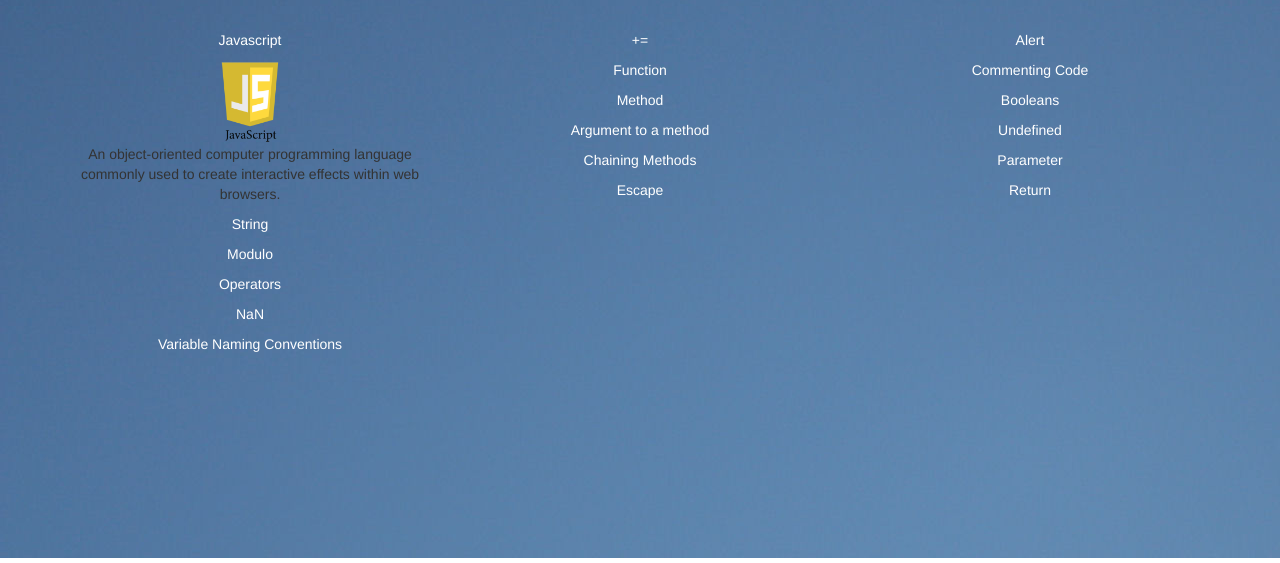
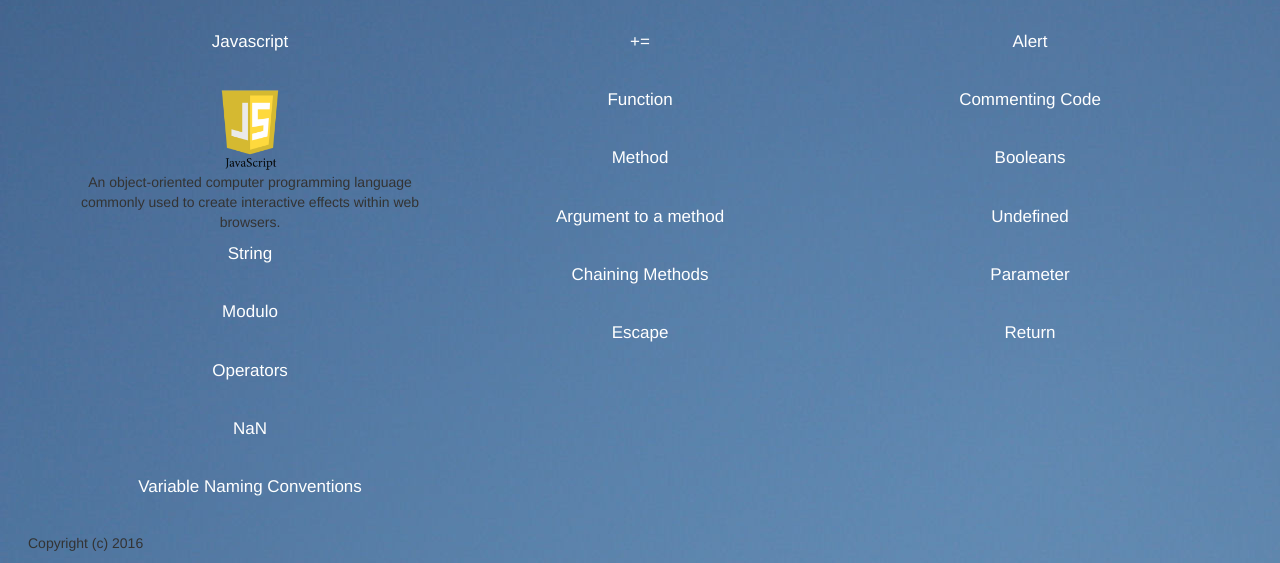
Before and after one commit to ecutler718/flashcards, a plain HTML site: page index.html in a window 1280 px wide. Both pictures are taken after a click on the element "Javascript". Shown: the part 242-805 px from the top of the page. Drawn offline with nearby package versions, Linux system fonts and the light colour scheme.

Commit message:
add styling and new java next function

```diff
--- a/index.html
+++ b/index.html
@@ -29,37 +29,37 @@
        <div class="row">
         <div class="col-sm-4">
           <div class="java">
-            <p class=" initially-showing clickable clickable:hover">
+            <p class="title initially-showing clickable clickable:hover">
             Javascript
             </p>
             <p class="initially-hidden"><img src="img/java.png" alt="" />An object-oriented computer programming language commonly used to create interactive effects within web browsers.</p>
           </div>
           <div class="string">
-            <p class=" initially-showing clickable clickable:hover">
+            <p class="title initially-showing clickable clickable:hover">
             String
             </p>
             <p class="initially-hidden"><img src="img/string.gif" alt="" />The String() function converts the value of an object to a string.</p>
           </div>
           <div class="modulo">
-            <p class=" initially-showing clickable clickable:hover">
+            <p class="title initially-showing clickable clickable:hover">
             Modulo
             </p>
             <p class="initially-hidden"><img src="img/modulo.jpg" alt="" />The modular operator (%) returns the division remainder.</p>
           </div>
           <div class="operators">
-            <p class=" initially-showing clickable clickable:hover">
+            <p class="title initially-showing clickable clickable:hover">
             Operators
             </p>
             <p class="initially-hidden"><img src="img/operator.cms" alt="" /> The definition of an operator is a symbol that is used to perform an operation. Most often these operations are arithmetic (addition, subtraction, etc), but not always.</p>
           </div>
           <div class="nan">
-            <p class=" initially-showing clickable clickable:hover">
+            <p class="title initially-showing clickable clickable:hover">
             NaN
             </p>
             <p class="initially-hidden"><img src="img/nan.jpg" alt="" />The NaN property represents "Not-a-Number" value. This property indicates that a value is not a legal number.</p>
           </div>
           <div class="variable">
-            <p class=" initially-showing clickable clickable:hover">
+            <p class="title initially-showing clickable clickable:hover">
             Variable Naming Conventions
             </p>
             <p class="initially-hidden"><img src="img/variable.jpeg" alt="" />JavaScript variables are containers for storing data values.</p>
@@ -67,37 +67,37 @@
         </div>
         <div class="col-sm-4">
           <div class="plus">
-            <p class=" initially-showing clickable clickable:hover">
+            <p class="title initially-showing clickable clickable:hover">
             +=
             </p>
             <p class="initially-hidden"><img src="img/plus.png" alt="" />+ means to add, and = is equals.</p>
           </div>
           <div class="function">
-            <p class=" initially-showing clickable clickable:hover">
+            <p class="title initially-showing clickable clickable:hover">
             Function
             </p>
             <p class="initially-hidden"><img src="img/function.png" alt="" />A JavaScript function is a block of code designed to perform a particular task.</p>
           </div>
           <div class="method">
-            <p class=" initially-showing clickable clickable:hover">
+            <p class="title initially-showing clickable clickable:hover">
             Method
             </p>
             <p class="initially-hidden"><img src="img/method.jpg" alt="" />JavaScript methods are the actions that can be performed on objects.</p>
           </div>
           <div class="argument">
-            <p class=" initially-showing clickable clickable:hover">
+            <p class="title initially-showing clickable clickable:hover">
             Argument to a method
             </p>
             <p class="initially-hidden"><img src="img/argument.jpeg" alt="" />Function arguments are the real values passed to (and received by) the function.</p>
           </div>
           <div class="chaining">
-            <p class=" initially-showing clickable clickable:hover">
+            <p class="title initially-showing clickable clickable:hover">
             Chaining Methods
             </p>
             <p class="initially-hidden"><img src="img/chainging.jpg" alt="" />Method chaining is a technique that can be used to simplify code in scenarios that involve calling multiple functions on the same object consecutively.</p>
           </div>
           <div class="escape">
-            <p class=" initially-showing clickable clickable:hover">
+            <p class="title initially-showing clickable clickable:hover">
             Escape
             </p>
             <p class="initially-hidden"><img src="img/escape.jpg" alt="" />This function makes a string portable, so it can be transmitted across any network to any computer that supports ASCII characters.</p>
@@ -105,37 +105,37 @@
         </div>
         <div class="col-sm-4">
           <div class="aler">
-            <p class="initially-showing clickable clickable:hover">
+            <p class="title initially-showing clickable clickable:hover">
             Alert
             </p>
             <p class="initially-hidden"><img src="img/alert.jpg" alt="" />The alert() method displays an alert box with a specified message and an OK button.</p>
           </div>
           <div class="commenting">
-            <p class=" initially-showing clickable clickable:hover">
+            <p class="title initially-showing clickable clickable:hover">
             Commenting Code
             </p>
             <p class="initially-hidden"><img src="img/commenting.jpg" alt="" /> JavaScript comments can be used to explain JavaScript code, and to make it more readable.</p>
           </div>
           <div class="booleans">
-            <p class=" initially-showing clickable clickable:hover">
+            <p class="title initially-showing clickable clickable:hover">
             Booleans
             </p>
             <p class="initially-hidden"><img src="img/Booleans.png" alt="" />A JavaScript Boolean represents one of two values: true or false.</p>
           </div>
           <div class="undefined">
-            <p class=" initially-showing clickable clickable:hover">
+            <p class="title initially-showing clickable clickable:hover">
             Undefined
             </p>
             <p class="initially-hidden"><img src="img/undefined.jpeg" alt="" />The undefined property indicates that a variable has not been assigned a value.</p>
           </div>
           <div class="parameter">
-            <p class=" initially-showing clickable clickable:hover">
+            <p class="title initially-showing clickable clickable:hover">
             Parameter
             </p>
             <p class="initially-hidden"><img src="img/parameter.png" alt="" />A Parameter is a variable that is passed to a function as part of the function call. The parameters that you pass supply values to the arguments defined within the function.</p>
           </div>
           <div class="return">
-            <p class=" initially-showing clickable clickable:hover">
+            <p class="title initially-showing clickable clickable:hover">
               Return
             </p>
             <p class="initially-hidden"><img src="img/return.jpg" alt="" />The return statement ends function execution and specifies a value to be returned to the function caller.</p>
@@ -143,6 +143,8 @@
         </div>
       </div>
     </div>
-
+    <div class="footer">
+      <p>Copyright (c) 2016</p>
+    </div>
   </body>
 </html>
--- a/js/scripts.js
+++ b/js/scripts.js
@@ -1,56 +1,61 @@
 $(function() {
-    $(".java").click(function() {
-      $(".java .initially-hidden").slideToggle();
-    });
-    $(".string").click(function() {
-      $(".string .initially-hidden").slideToggle();
-    });
-    $(".modulo").click(function() {
-      $(".modulo .initially-hidden").slideToggle();
-    });
-    $(".operators").click(function() {
-      $(".operators .initially-hidden").slideToggle();
-    });
-    $(".nan").click(function() {
-      $(".nan .initially-hidden").slideToggle();
-    });
-    $(".variable").click(function() {
-      $(".variable .initially-hidden").slideToggle();
-    });
-    $(".plus").click(function() {
-      $(".plus .initially-hidden").slideToggle();
-    });
-    $(".function").click(function() {
-      $(".function .initially-hidden").slideToggle();
-    });
-    $(".method").click(function() {
-      $(".method .initially-hidden").slideToggle();
-    });
-    $(".argument").click(function() {
-      $(".argument .initially-hidden").slideToggle();
-    });
-    $(".chaining").click(function() {
-      $(".chaining .initially-hidden").slideToggle();
-    });
-    $(".escape").click(function() {
-      $(".escape .initially-hidden").slideToggle();
-    });
-    $(".aler").click(function() {
-      $(".aler .initially-hidden").slideToggle();
-    });
-    $(".commenting").click(function() {
-      $(".commenting .initially-hidden").slideToggle();
-    });
-    $(".booleans").click(function() {
-      $(".booleans .initially-hidden").slideToggle();
-    });
-    $(".undefined").click(function() {
-      $(".undefined .initially-hidden").slideToggle();
-    });
-    $(".parameter").click(function() {
-      $(".parameter .initially-hidden").slideToggle();
-    });
-    $(".return").click(function() {
-      $(".return .initially-hidden").slideToggle();
-    });
+  $(".title").click(function(){
+    $(this).next().slideToggle();
+  });
+    // $(".java").click(function() {
+    //   $(".java .initially-hidden").slideToggle();
+    // });
+    // $(".string").click(function() {
+    //   $(".string .initially-hidden").slideToggle();
+    // });
+    // $(".modulo").click(function() {
+    //   $(".modulo .initially-hidden").slideToggle();
+    // });
+    // $(".operators").click(function() {
+    //   $(".operators .initially-hidden").slideToggle();
+    // });
+    // $(".nan").click(function() {
+    //   $(".nan .initially-hidden").slideToggle();
+    // });
+    // $(".variable").click(function() {
+    //   $(".variable .initially-hidden").slideToggle();
+    // });
+    // $(".plus").click(function() {
+    //   $(".plus .initially-hidden").slideToggle();
+    // });
+    // $(".function").click(function() {
+    //   $(".function .initially-hidden").slideToggle();
+    // });
+    // $(".method").click(function() {
+    //   $(".method .initially-hidden").slideToggle();
+    // });
+    // $(".argument").click(function() {
+    //   $(".argument .initially-hidden").slideToggle();
+    // });
+    // $(".chaining").click(function() {
+    //   $(".chaining .initially-hidden").slideToggle();
+    // });
+    // $(".escape").click(function() {
+    //   $(".escape .initially-hidden").slideToggle();
+    // });
+    // $(".aler").click(function() {
+    //   $(".aler .initially-hidden").slideToggle();
+    // });
+    // $(".commenting").click(function() {
+    //   $(".commenting .initially-hidden").slideToggle();
+    // });
+    // $(".booleans").click(function() {
+    //   $(".booleans .initially-hidden").slideToggle();
+    // });
+    // $(".undefined").click(function() {
+    //   $(".undefined .initially-hidden").slideToggle();
+    // });
+    // $(".parameter").click(function() {
+    //   $(".parameter .initially-hidden").slideToggle();
+    // });
+    // $(".return").click(function() {
+    //   $(".return .initially-hidden").slideToggle();
+    // });
+    //
+
 });
--- a/styles.css
+++ b/styles.css
@@ -37,3 +37,15 @@ body{
   background-image:url(img/trees.jpg);
   background-size: auto;
 }
+
+.initially-showing {
+  margin-bottom: 2em;
+}
+
+.title {
+  font-size: 17px;
+}
+
+.footer p {
+  margin-left: 2em;
+}
```
